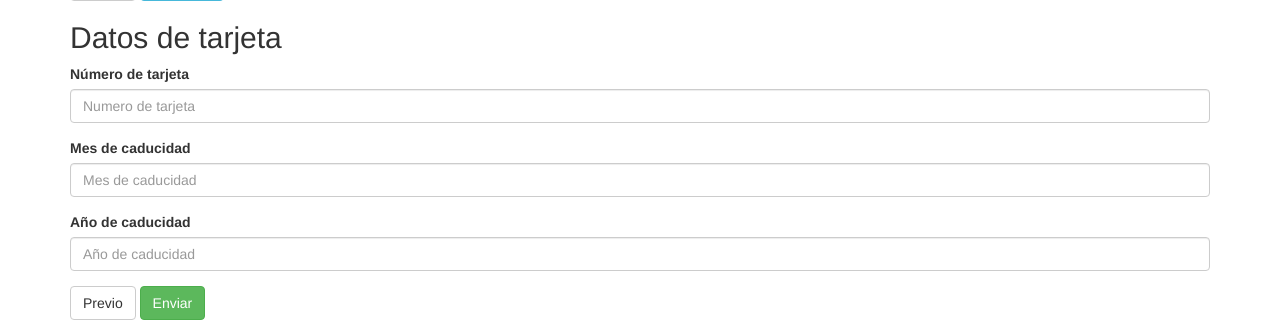
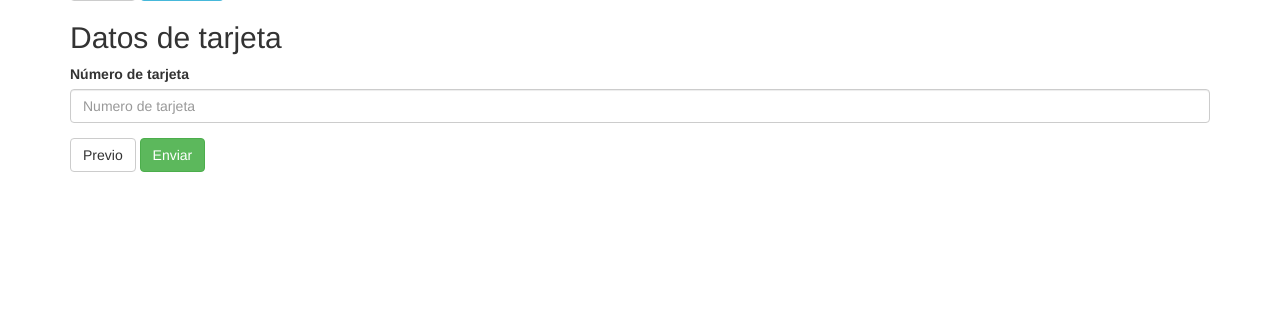
Before and after one commit to KilloconQ/Trabajo, a PHP site: page /registro.php in a window 1280 px wide. Shown: the part 1296-1616 px from the top of the page. After the commit the page ends 1468 px from the top, so only its background shows below. Run offline with PHP 8.4, Linux system fonts and the light colour scheme; some libraries are stand-ins or nearby versions.

Commit message:
quitar cosas a registro

```diff
--- a/php/registro.php
+++ b/php/registro.php
@@ -130,14 +130,6 @@
               <label for="numero_tarjeta">Número de tarjeta</label>
               <input type="text" name="data[numero_tarjeta]" id="numero_tarjeta" class="form-control" placeholder="Numero de tarjeta" required>
             </div>
-            <div class="form-group">
-              <label for="mes_caduca">Mes de caducidad</label>
-              <input type="text" name="data[mes_caduca]" id="mes_caduca" class="form-control" placeholder="Mes de caducidad" required>
-            </div>
-            <div class="form-group">
-              <label for="anno_caduca">Año de caducidad</label>
-              <input type="text" name="data[mes_caduca]" id="anno_caduca" class="form-control" placeholder="Año de caducidad" required>
-            </div>
             <input type="button" name="previous" class="previous btn btn-default" value="Previo" />
             <input type="submit" name="submit" class="submit btn btn-success" value="Enviar" id="submit_data" />
         </fieldset>
```
